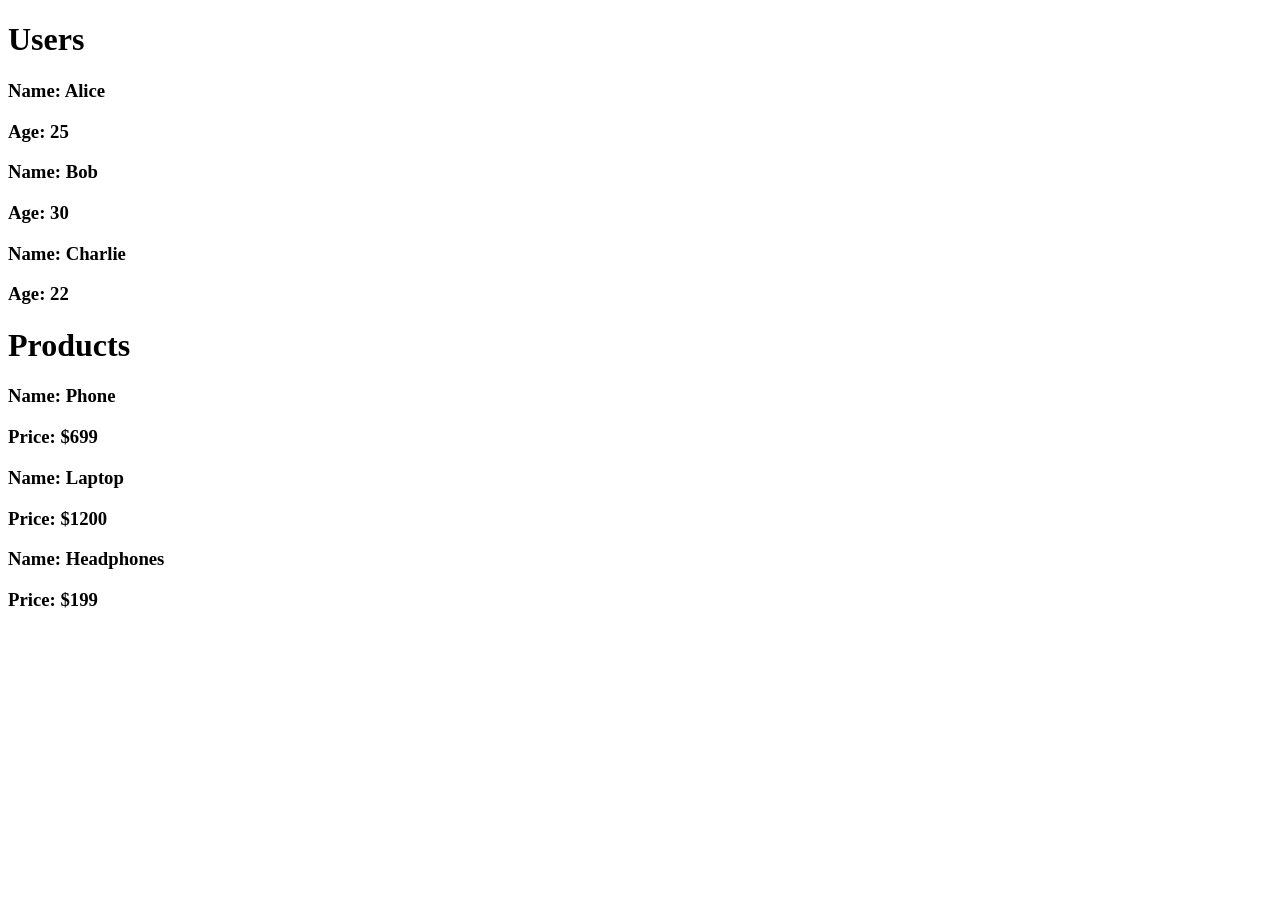
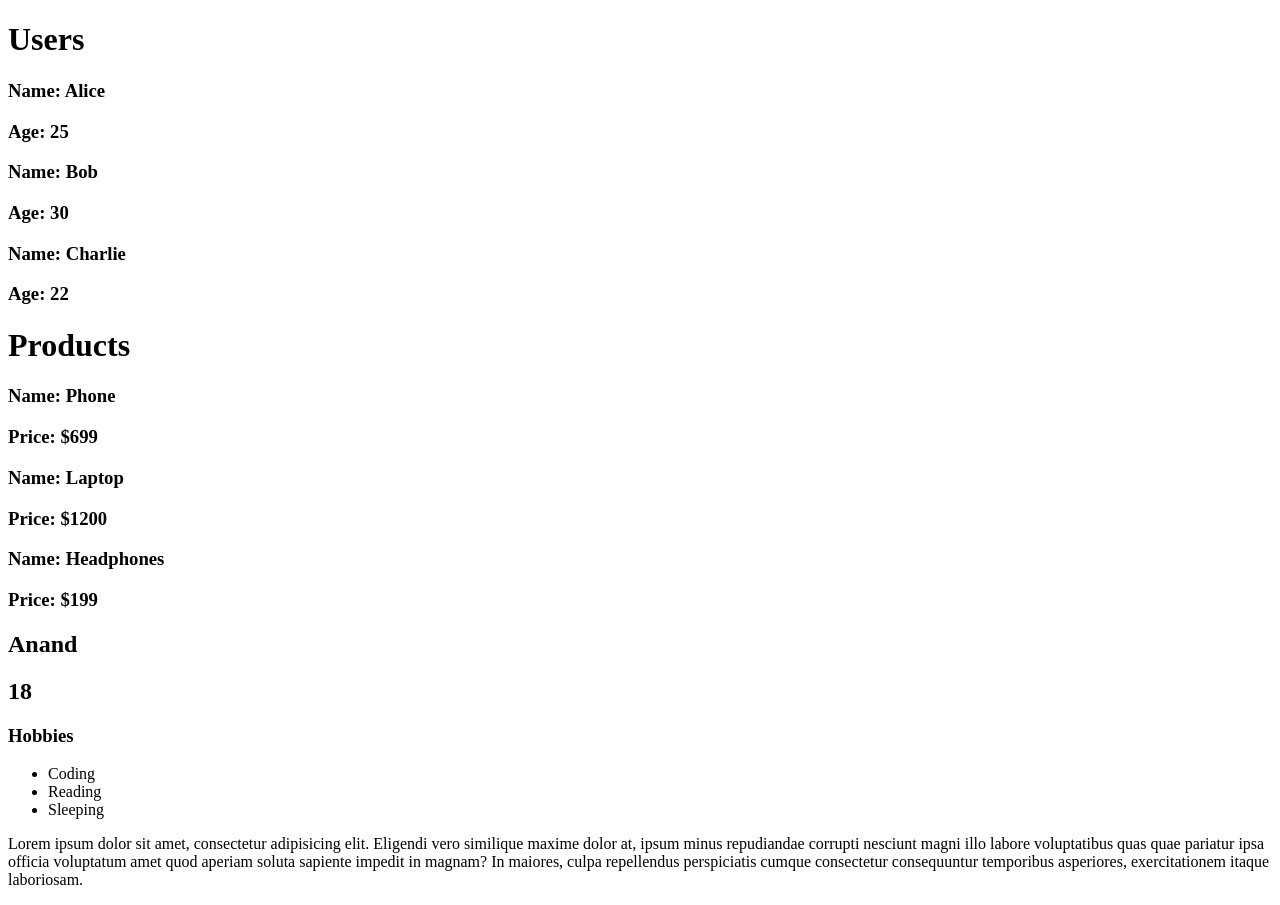
Before and after one commit to anandku06/ReactJs_Leveling, a React (Vite) app in the folder React_learns/: page / in a window 1280 px wide. Before the commit the page ends 800 px from the top, so only its background shows below. Built offline with nearby package versions, Linux system fonts and the light colour scheme.

Commit message:
add Props component to demonstrate prop usage; update MainComponent to accept props and render user details; enhance notes with props explanation

```diff
--- a/React_learns/src/components/App.jsx
+++ b/React_learns/src/components/App.jsx
@@ -9,12 +9,14 @@ import ProductInfo from "./ProductInfo.jsx";
 import Mapping from "./Mapping.jsx";
 import UserList from "./UserList.jsx";
 import ProductList from "./ProductList.jsx";
+import Props from "./Props.jsx";
 
 const App = () => {
   return (
     <>
       <UserList />
       <ProductList />
+      <Props />
     </>
   );
 }; // first letter of the function should be capitalise and should always return a HTML container
--- a/React_learns/src/components/MainContent.jsx
+++ b/React_learns/src/components/MainContent.jsx
@@ -1,7 +1,17 @@
-const MainComponent = () => {
+const MainComponent = ({name, age, isMarried, hobbies}) => {
   return (
     <div>
-        Lorem ipsum dolor sit amet consectetur adipisicing elit. Sequi perferendis officiis animi ullam, nesciunt, ducimus necessitatibus exercitationem perspiciatis sit dolore maiores velit soluta sunt neque error aperiam modi quisquam saepe hic! Libero dicta fugiat natus nesciunt optio provident debitis! Cumque provident voluptatem enim modi rerum? Itaque nostrum mollitia maiores numquam!
+      <h2>{name}</h2>
+      <h2>{age}</h2>
+      <h3>Hobbies</h3>
+      <ul>
+        <li>{hobbies[0]}</li>
+        <li>{hobbies[1]}</li>
+        <li>{hobbies[2]}</li>
+      </ul>
+      <p>
+        Lorem ipsum dolor sit amet, consectetur adipisicing elit. Eligendi vero similique maxime dolor at, ipsum minus repudiandae corrupti nesciunt magni illo labore voluptatibus quas quae pariatur ipsa officia voluptatum amet quod aperiam soluta sapiente impedit in magnam? In maiores, culpa repellendus perspiciatis cumque consectetur consequuntur temporibus asperiores, exercitationem itaque laboriosam.
+      </p>
     </div>
   )
 }
--- /dev/null
+++ b/React_learns/src/components/Props.jsx
@@ -0,0 +1,16 @@
+import React from "react";
+import MainComponent from "./MainContent";
+
+const Props = () => {
+  return (
+    <>
+      <MainComponent name="Anand" age={18} isMarried={false} hobbies={["Coding", "Reading", "Sleeping"]} />
+    </>
+  );
+};
+
+export default Props;
+
+// this is how you pass any additional info to a component
+// here the <MainComponent /> is child which is fed with some additional info
+// these props are passed as objects to the chilc component so dot notation can be used but first it should be given any args and through that args using dot notation the info can be accessed
```
Also changed, not shown: 1 other file (tests, documents, lock files or other folders).
